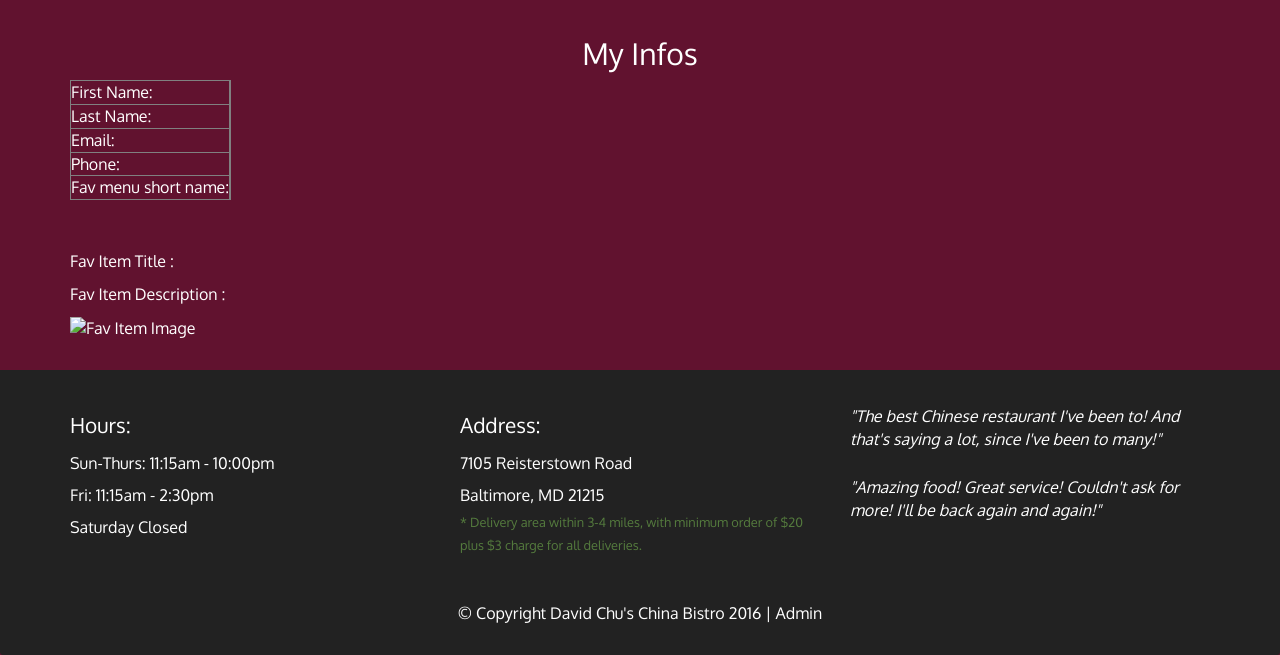
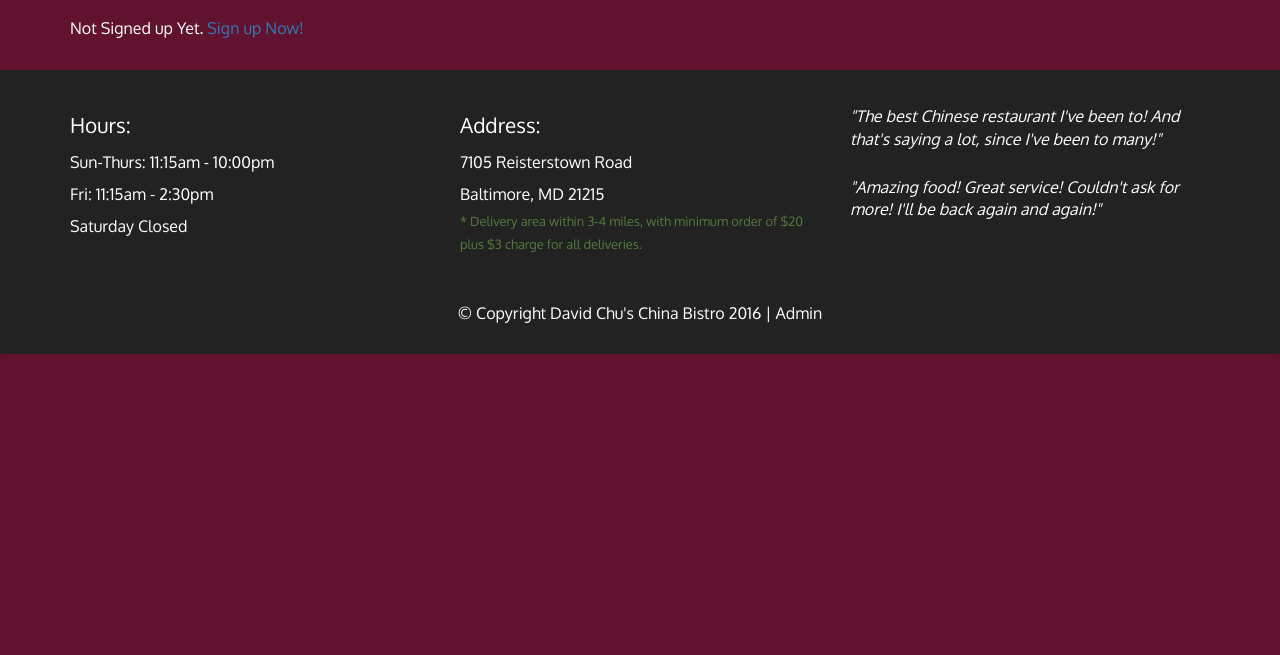
Before and after one commit to neerajsharma/coursera-assignment-4-angjs, a website: page final/index.html at #!/myinfo in a window 1280 px wide. Both pictures are taken after a click on the link "My Info". Shown: the part 173-828 px from the top of the page. After the commit the page ends 800 px from the top, so only its background shows below. Drawn offline with Linux system fonts and the light colour scheme.

Commit message:
added check for not loaded prefs

```diff
--- a/final/src/common/menu.service.js
+++ b/final/src/common/menu.service.js
@@ -8,7 +8,7 @@
 MenuService.$inject = ['$http', 'ApiPath'];
 function MenuService($http, ApiPath) {
   var service = this;
-  var preferences = {};
+  var preferences = null;
 
   service.getCategories = function () {
     return $http.get(ApiPath + '/categories.json').then(function (response) {
--- a/final/src/public/myinfo/myinfo.controller.js
+++ b/final/src/public/myinfo/myinfo.controller.js
@@ -5,6 +5,13 @@
     .controller('MyinfoController', ['$scope', '$http', 'MenuService', function($scope, $http, MenuService){
 
         $scope.myinfoPrefs = MenuService.getSignupPrefs();
+        console.log($scope.myinfoPrefs);
+        if ($scope.myinfoPrefs == null) {
+            $scope.showprefs = false;
+        } else {
+            $scope.showprefs = true;
+        }
+
         //{"firstName": "ffff", "lastName": "sdsd", "email": "sdf@dfdf.com", "phone": "2343244", "short_name": "L2"};
     }]);
 
--- a/final/src/public/myinfo/myinfo.html
+++ b/final/src/public/myinfo/myinfo.html
@@ -1,4 +1,5 @@
 <div class="container">
+    <div ng-if="showprefs">
     <h2 id="menu-categories-title" class="text-center">My Infos</h2>
 
   <div>
@@ -15,19 +16,21 @@
     <tr>
         <td>Phone: </td> <td> <span>{{ myinfoPrefs.phone }}</span></td>
     </tr>
-    <tr>
-        <td>Fav menu short name: </td> <td> <span>{{ myinfoPrefs.shortname }}</span></td>
-    </tr>
+
    </table>
 </div>
    <div>
 
-   </div>
 
-      <p>Fav Item Title : </p> <span>{{ myinfoPrefs.fav_title }}</span>
-      <p>Fav Item Description : </p> <span>{{ myinfoPrefs.fav_description }}</span>
+
+      <p>Fav Item Title :  {{ myinfoPrefs.fav_title }}</p>
+      <p>Fav Item Description :  {{ myinfoPrefs.fav_description }}</p>
 
       <img src="{{ myinfoPrefs.fav_img_url }}" alt="Fav Item Image"/>
    </div>
+  </div>
+  <div ng-if="!showprefs">
+    Not Signed up Yet. <a ui-sref="public.signup"> Sign up Now! </a>
+  </div>
 
   </div>
```
